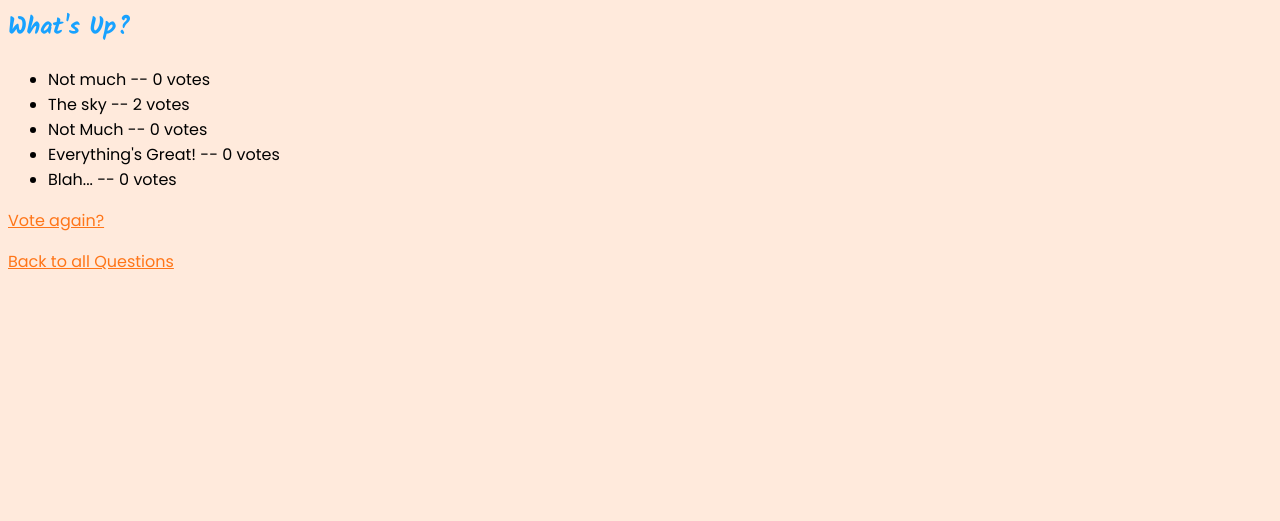
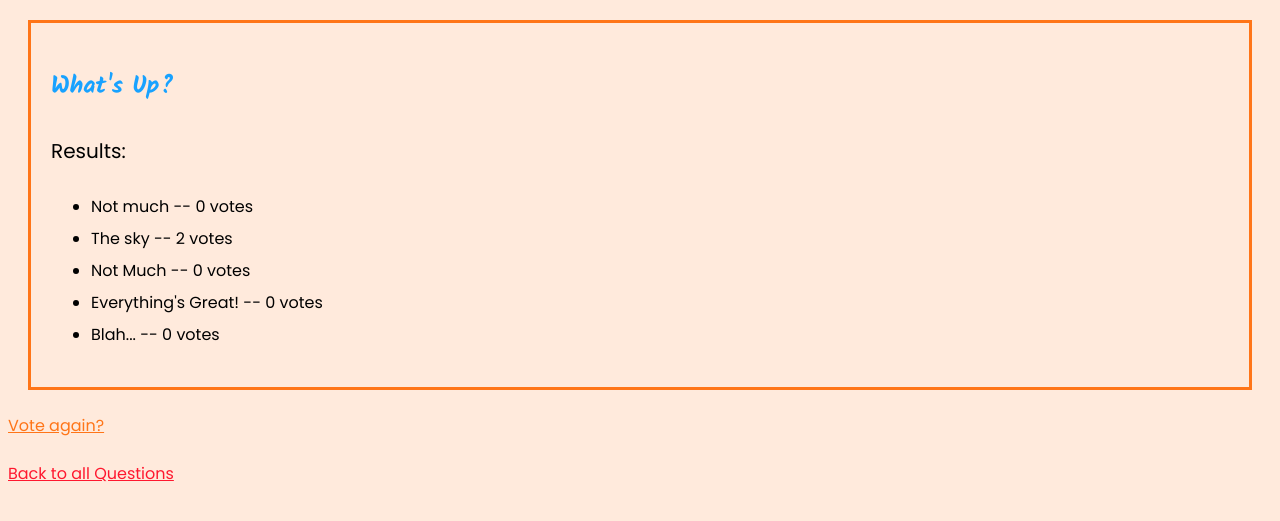
Before and after one commit to Alvirah-Ro/polls, a Django app: page /polls/1/results/ in a window 1280 px wide. Shown: the top 521 px of the page. Run offline with Django 5.2, Linux system fonts and the light colour scheme; data comes from the database, SQL or seed files in the repository; some web fonts are replaced.

Commit message:
adding more styling

```diff
--- a/polls/static/polls/styles.css
+++ b/polls/static/polls/styles.css
@@ -1,6 +1,7 @@
 body {
     background-color: #FFEADC;
     font-family: "Poppins";
+    line-height: 2;
 }
 
 h1 {
@@ -11,8 +12,16 @@ h1 {
 
 h2, h3, h4, h5, h6 {
     font-family: "Kalam";
-    margin: 0 0 20px 0;
     color: #18A2FF;
+}
+
+.welcome {
+    text-align: center;
+    background-color: #FF7518;
+    padding: 10px 0 20px 0;
+    border-style: solid;
+    border-color: black;
+    border-width: thick;
 }
 
 .welcome h1 {
@@ -38,7 +47,7 @@ button {
 
 .container {
     display: grid;
-    grid-template-columns: repeat(2, 1fr);
+    grid-template-columns: repeat(1, 1fr);
 }
 
 .categories {
@@ -56,6 +65,7 @@ button {
 
 #categories {
     margin: 32px 0;
+    text-align: center;
 }
 
 #question1btn {
@@ -74,12 +84,6 @@ button {
     background-color: royalblue;
 }
 
-.welcome {
-    text-align: center;
-    background-color: #FF7518;
-    padding: 10px 0 20px 0;
-}
-
 .options {
     padding: 20px;
     display: grid;
@@ -92,7 +96,11 @@ fieldset {
     padding-bottom: 20px;
 }
 
-legend {
+.field {
+    margin-top: -30px;
+}
+
+legend h1, h2 {
     color: #18A2FF;
 }
 
@@ -136,3 +144,15 @@ a:hover {
 .topic h1 {
     margin: 0 0 0 20px;
 }
+
+.results {
+    border-style: solid;
+    border-color: #FF7518;
+    margin: 20px;
+    padding: 20px;
+}
+
+.results p {
+    color: black;
+    font-size: 20px;
+}
--- a/polls/templates/polls/questions.html
+++ b/polls/templates/polls/questions.html
@@ -77,7 +77,7 @@
     </div>
 
 
-    <p><a href="{% url 'polls:index' %}">Back to Home Page</a></p>
+    <p class="homelink"><a href="{% url 'polls:index' %}">Back to Home Page</a></p>
 
     <script>
 
--- a/polls/templates/polls/results.html
+++ b/polls/templates/polls/results.html
@@ -6,12 +6,15 @@
     <link rel="stylesheet" type="text/css" href="{% static 'polls/styles.css' %}">
     <link rel="preconnect" href="https://fonts.googleapis.com">
     <link rel="preconnect" href="https://fonts.gstatic.com" crossorigin>
-<link href="https://fonts.googleapis.com/css2?family=Kalam:wght@300;400;700&family=Poppins:ital,wght@0,100;0,200;0,300;0,400;0,500;0,600;0,700;0,800;0,900;1,100;1,200;1,300;1,400;1,500;1,600;1,700;1,800;1,900&family=Protest+Riot&display=swap" rel="stylesheet">
+    <link
+        href="https://fonts.googleapis.com/css2?family=Kalam:wght@300;400;700&family=Poppins:ital,wght@0,100;0,200;0,300;0,400;0,500;0,600;0,700;0,800;0,900;1,100;1,200;1,300;1,400;1,500;1,600;1,700;1,800;1,900&family=Protest+Riot&display=swap"
+        rel="stylesheet">
 </head>
 
 <body>
-
+    <div class="results">
         <h2>{{ question.question_text }}</h2>
+        <p>Results:</p>
         <ul>
             {%for choice in question.choice_set.all %}
             <li>
@@ -19,9 +22,10 @@
             </li>
             {% endfor %}
         </ul>
+    </div>
 
     <p><a href="{% url 'polls:detail' question.id %}">Vote again?</a></p>
-<p><a href="{% url 'polls:index' %}">Back to all Questions</a></p>
+    <p class="homelink"><a href="{% url 'polls:index' %}">Back to all Questions</a></p>
 
 </body>
 
```
Also changed, not shown: polls/templates/polls/add_question.html (+9 -7 lines), polls/templates/polls/detail.html (+6 -2 lines). Lines whose indentation alone changed are shown as unchanged.
